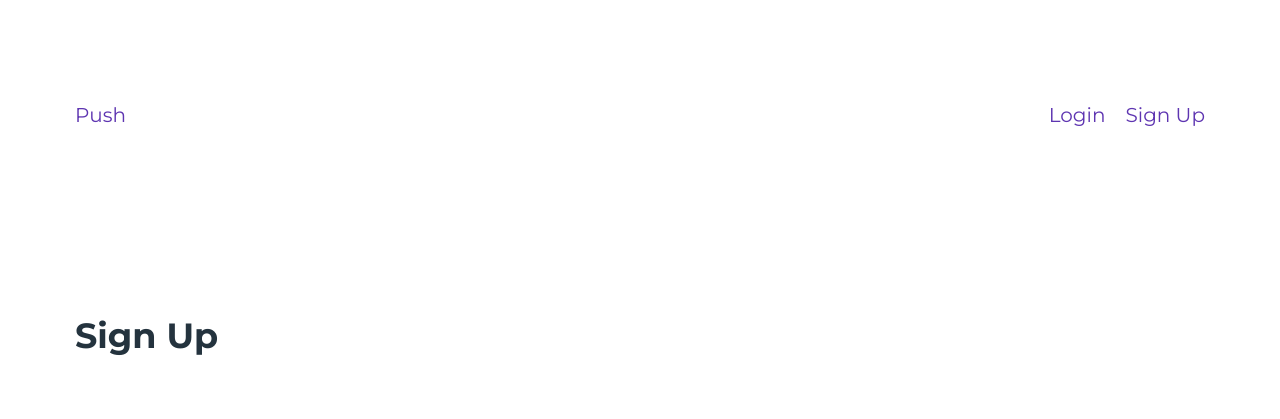
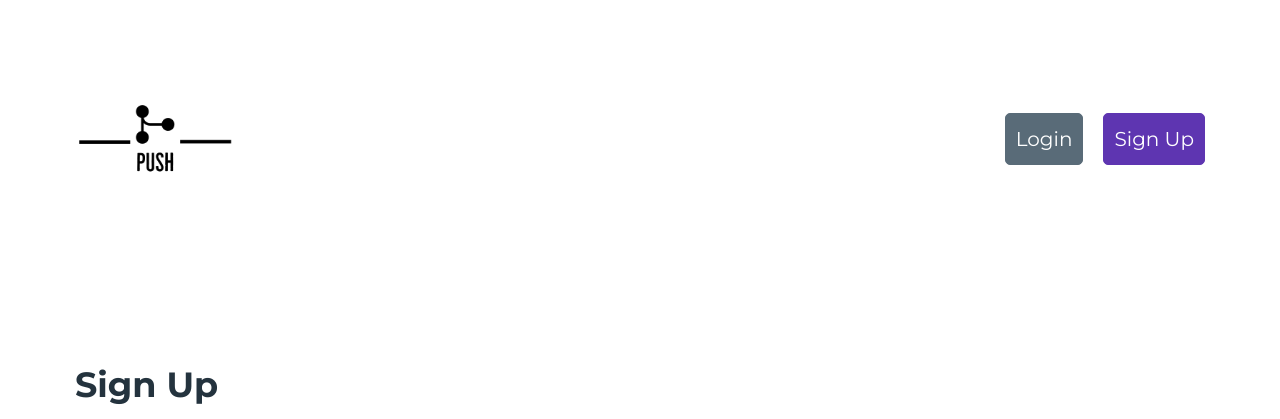
Before and after one commit to abdalla-elmahdy/push, a Django app: page /accounts/signup/ in a window 1280 px wide. Shown: the top 419 px of the page. Run offline with Django 4.2, Linux system fonts and the light colour scheme; some libraries are stand-ins or nearby versions.

Commit message:
Added a logo and improved log in and sign up links - added a logo for each color scheme - made log in and sign up links look like buttons

```diff
--- a/static/css/main.css
+++ b/static/css/main.css
@@ -46,3 +46,20 @@ h2,
 h3 {
   font-family: "Montserrat", sans-serif;
 }
+
+/* Header Styles */
+@media only screen and (prefers-color-scheme: dark) {
+  .light-theme-logo {
+    display: none;
+  }
+}
+
+@media only screen and (prefers-color-scheme: light) {
+  .dark-theme-logo {
+    display: none;
+  }
+}
+
+.logo {
+  width: 8rem;
+}
--- a/templates/_base.html
+++ b/templates/_base.html
@@ -24,7 +24,14 @@
       <nav>
         <ul>
           <li>
-            <a href="{% url 'pages:home' %}">Push</a>
+            <a href="{% url 'pages:home' %}">
+              <img src="{% static 'images/Push-logos_white.png' %}"
+                   alt="Push's logo"
+                   class="dark-theme-logo logo">
+              <img src="{% static 'images/Push-logos_black.png' %}"
+                   alt="Push's logo"
+                   class="light-theme-logo logo">
+            </a>
           </li>
         </ul>
         <ul>
@@ -34,7 +41,7 @@
             </li>
             <li>
               <details role="list" dir="rtl">
-                <summary aria-haspopup="listbox" role="link">Welcome, {{ user.first_name }}</summary>
+                <summary aria-haspopup="listbox" role="link">Welcome {{ user.first_name }}</summary>
                 <ul role="listbox">
                   <li>
                     <a href="{% url 'projects:my_projects' %}">My Projects</a>
@@ -65,10 +72,10 @@
             </li>
           {% else %}
             <li>
-              <a href="{% url 'account_login' %}">Login</a>
+              <a href="{% url 'account_login' %}" role="button" class="secondary">Login</a>
             </li>
             <li>
-              <a href="{% url 'account_signup' %}">Sign Up</a>
+              <a href="{% url 'account_signup' %}" role="button">Sign Up</a>
             </li>
           {% endif %}
         </ul>
```
Also changed, not shown: static/images/Push-logos_black.png (added), static/images/Push-logos_white.png (added).
